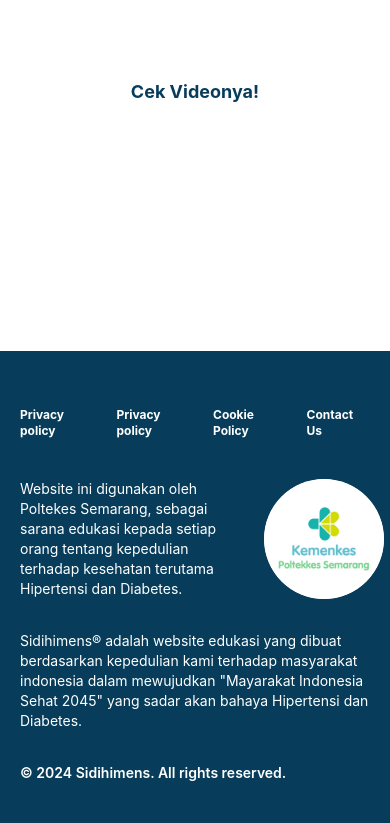
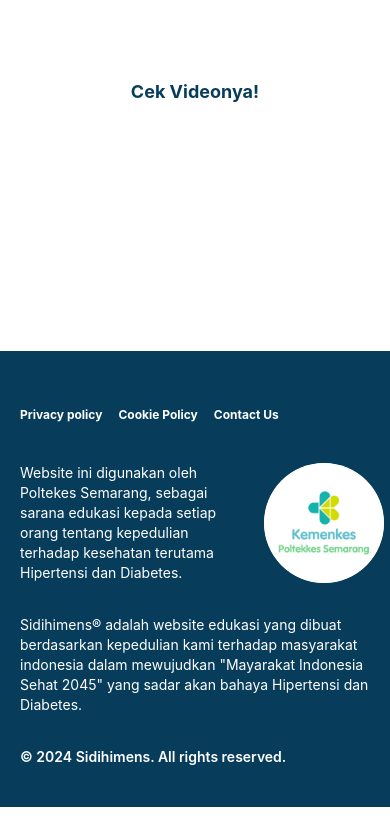
Before and after one commit to DiabetesAware/DiabetesAwareWEB, a React (Vite) app: page / in a window 390 px wide. Shown: the part 1575-2398 px from the top of the page. Built offline with nearby package versions, Linux system fonts and the light colour scheme; no server answers.

Commit message:
Update Footer.jsx

```diff
--- a/src/components/section/Footer.jsx
+++ b/src/components/section/Footer.jsx
@@ -6,9 +6,6 @@ export const Footer = () => {
       <footer className="bg-[#073D5B] px-5 py-10 text-white">
         <div className="mx-auto w-full max-w-screen-xl">
           <div className="flex lg:gap-20 sm:gap-4 lg:my-14 sm:my-4 sm:text-xs lg:text-xl">
-            <a href="#" className="hover:underline font-bold mb-2 lg:mb-0">
-              Privacy policy
-            </a>
             <a href="#" className="hover:underline font-bold mb-2 lg:mb-0">
               Privacy policy
             </a>
```
